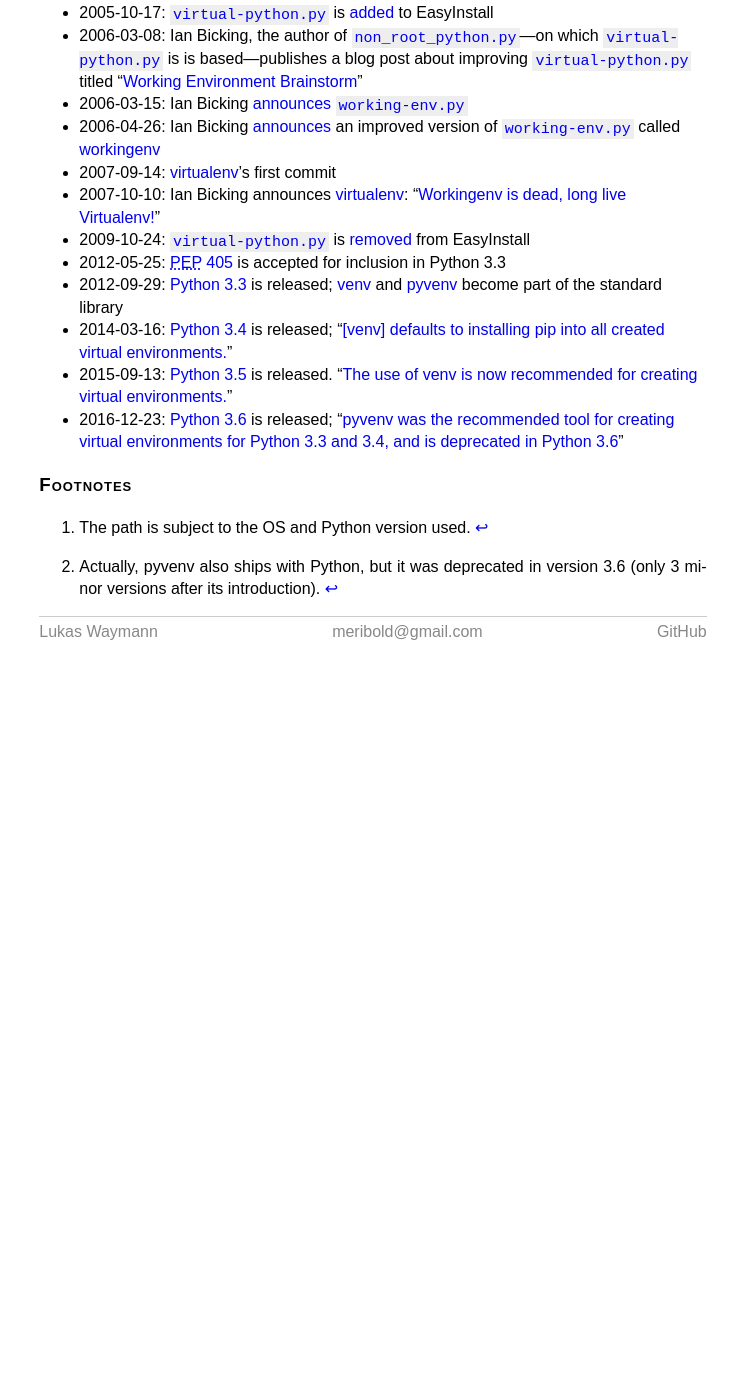
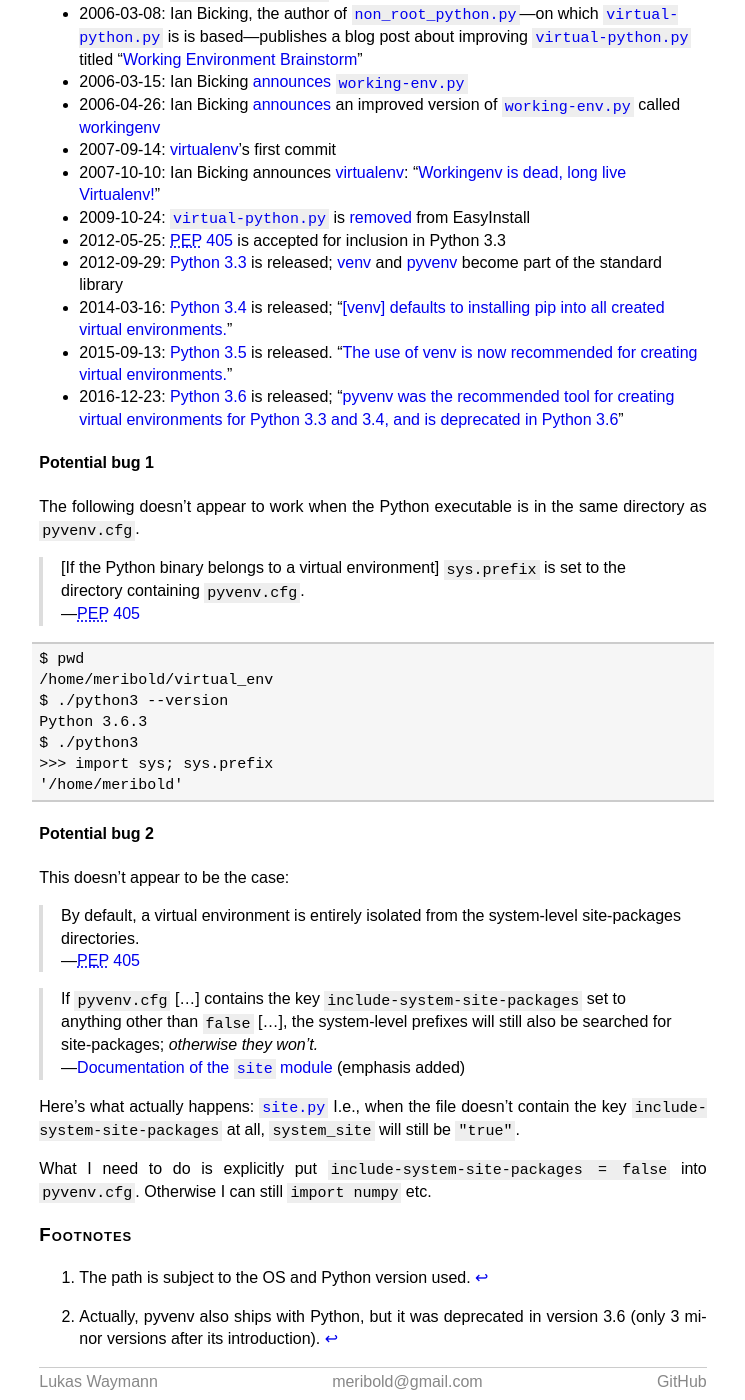
Before and after one commit to meribold/meribold.org, a Jekyll site: the page built from virtual-environments-9487.md, in a window 1280 px wide and 1400 px high, scrolled down 3450 px. Shown: the whole window, without its empty margins (267-1012 px from the left). Built offline with Jekyll 4.4.1, drawn with Linux system fonts in a browser that asks for light colours; before the commit the page ends 4099 px from its top, so only the background shows below that; some of the changed text lies outside the part shown.

Commit message:
Continue drafting post about virtual environments

```diff
--- a/virtual-environments-9487.md
+++ b/virtual-environments-9487.md
@@ -106,31 +106,27 @@ tools with no direct support from the language itself.)
     $ mkdir -p lib/python3.6/site-packages
 
 [^site-packages]: The path is subject to the OS and Python version used.
-<!--
-[^site-packages]: The path would be different when using a different Python version or on
-    Windows.
--->
 
 Because of what I assume to be a bug in CPython, we also need to move the Python binary
 into a `bin` subdirectory.
 
     $ mkdir bin && mv python3 bin/
 
-<!--
+{::comment}
 >   [T]he internal virtual environment layout mimics the layout of the Python installation
 >   itself on each platform.
 >   ---<https://www.python.org/dev/peps/pep-0405/#creating-virtual-environments>
--->
+{:/comment}
 
-Fair.  <!--So we--> We have a directory that formally qualifies as a virtual environment.
-This leads us to the next question.
+Fair.  We have a directory that formally qualifies as a virtual environment.  This leads
+us to the next question.
 
 ## What's the point? <!-- WIP -->
 
-When we execute our copy of the Python executable, the `pyvenv.cfg` file slightly changes
-what happens during startup: the presence of the `home` key tells Python <!--that--> the
-binary belongs to a virtual environment, the <!--key's--> value (`/usr/bin`) tells it
-where to find the system's Python installation.
+When we execute our copy of the Python binary, the `pyvenv.cfg` file slightly changes what
+happens during startup: the presence of the `home` key tells Python <!--that--> the binary
+belongs to a virtual environment, the <!--key's--> value (`/usr/bin`) tells it where to
+find the system's Python installation.
 
 The location of the `pyvenv.cfg` file becomes the Python processes' [prefix][]: a
 directory used to initialize the module search path... TODO
@@ -279,28 +275,16 @@ virtual environments for Python 3.3 and 3.4, and is deprecated in Python 3.6][in
 
 [Creating Virtual Environments]: https://packaging.python.org/tutorials/installing-packages/#creating-virtual-environments
 [packaging.python.org]: https://packaging.python.org
+{:/comment}
 
-## TODO
+### Potential bug 1
 
-This doesn't match my experience and doesn't appear to be the case:
-
->   By default, a virtual environment is entirely isolated from the system-level
->   site-packages directories.
->
->   If the `pyvenv.cfg` file also contains a key `include-system-site-packages` with a
->   value of `true` (not case sensitive), the site module will also add the system site
->   directories to `sys.path` after the virtual environment site directories.
->   ---<https://www.python.org/dev/peps/pep-0405/#isolation-from-system-site-packages>
-
-What I need to do is explicitly put `include-system-site-packages = false` into
-`pyvenv.cfg`.  Otherwise I can still `import numpy` etc.
-
-The following also doesn't appear to work when the Python executable is in the same
-directory as `pyvenv.cfg`.
+The following doesn't appear to work when the Python executable is in the same directory
+as `pyvenv.cfg`.
 
 >   [If the Python binary belongs to a virtual environment] `sys.prefix` is set to the
 >   directory containing `pyvenv.cfg`.
->   ---<https://www.python.org/dev/peps/pep-0405/#specification>
+>   ---[PEP 405](https://www.python.org/dev/peps/pep-0405/#specification)
 
     $ pwd
     /home/meribold/virtual_env
@@ -309,7 +293,34 @@ directory as `pyvenv.cfg`.
     $ ./python3
     >>> import sys; sys.prefix
     '/home/meribold'
+
+### Potential bug 2
+
+This doesn't appear to be the case:
+
+>   By default, a virtual environment is entirely isolated from the system-level
+>   site-packages directories.
+>   ---[PEP 405](https://www.python.org/dev/peps/pep-0405/#isolation-from-system-site-packages)
+
+{::comment}
+>   If the `pyvenv.cfg` file also contains a key `include-system-site-packages` with a
+>   value of `true` (not case sensitive), the site module will also add the system site
+>   directories to `sys.path` after the virtual environment site directories.
+>   ---[PEP 405](https://www.python.org/dev/peps/pep-0405/#isolation-from-system-site-packages)
 {:/comment}
+
+>   If `pyvenv.cfg` [...] contains the key `include-system-site-packages` set to anything
+>   other than `false` [...], the system-level prefixes will still also be searched for
+>   site-packages; *otherwise they won't.*
+>   ---[Documentation of the `site` module](https://docs.python.org/3/library/site.html) (emphasis added)
+
+Here's what actually happens:
+[`site.py`](https://github.com/python/cpython/blob/3.6/Lib/site.py#L447)  I.e., when the
+file doesn't contain the key `include-system-site-packages` at all, `system_site` will
+still be `"true"`.
+
+What I need to do is explicitly put `include-system-site-packages = false` into
+`pyvenv.cfg`.  Otherwise I can still `import numpy` etc.
 
 ## Footnotes
 
```
